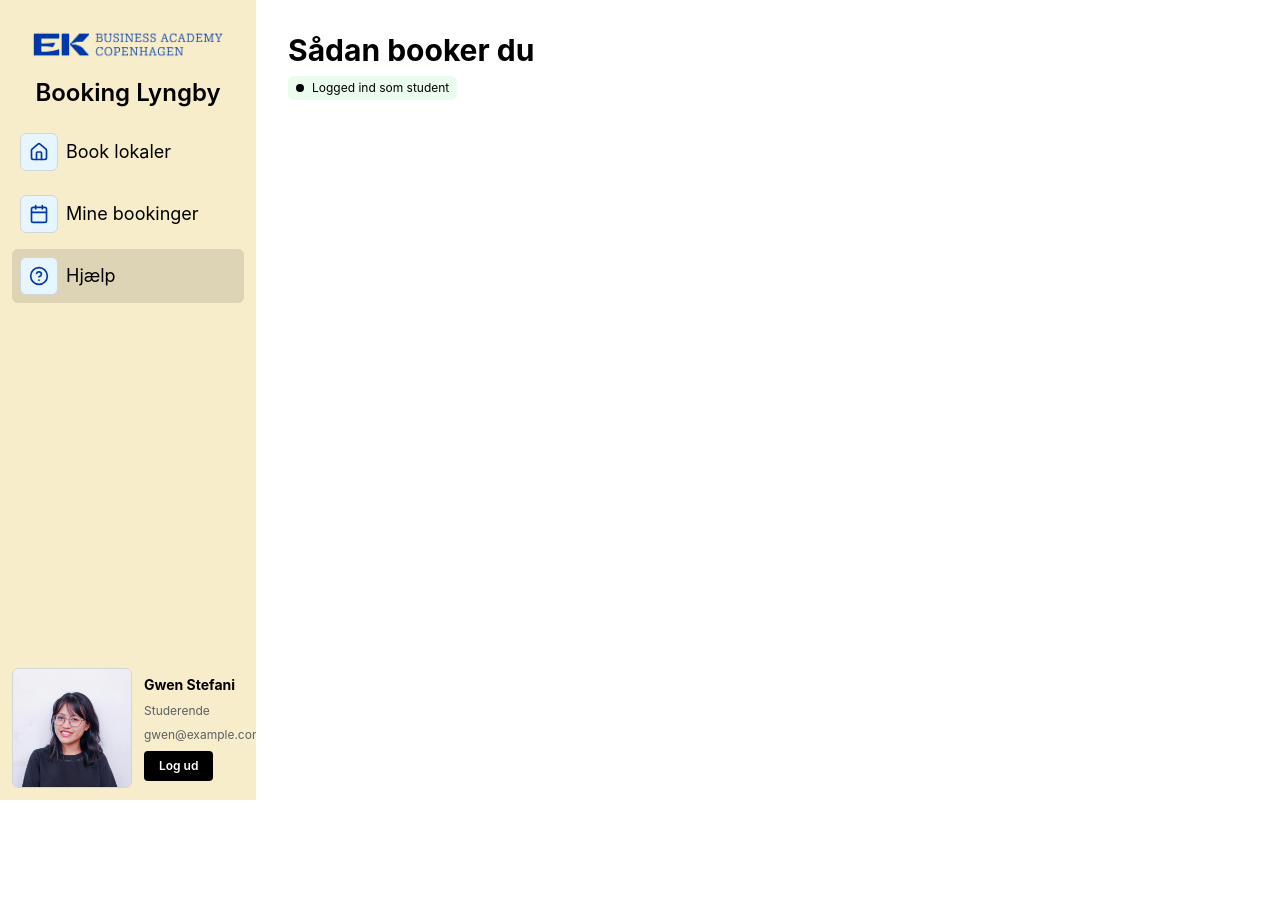
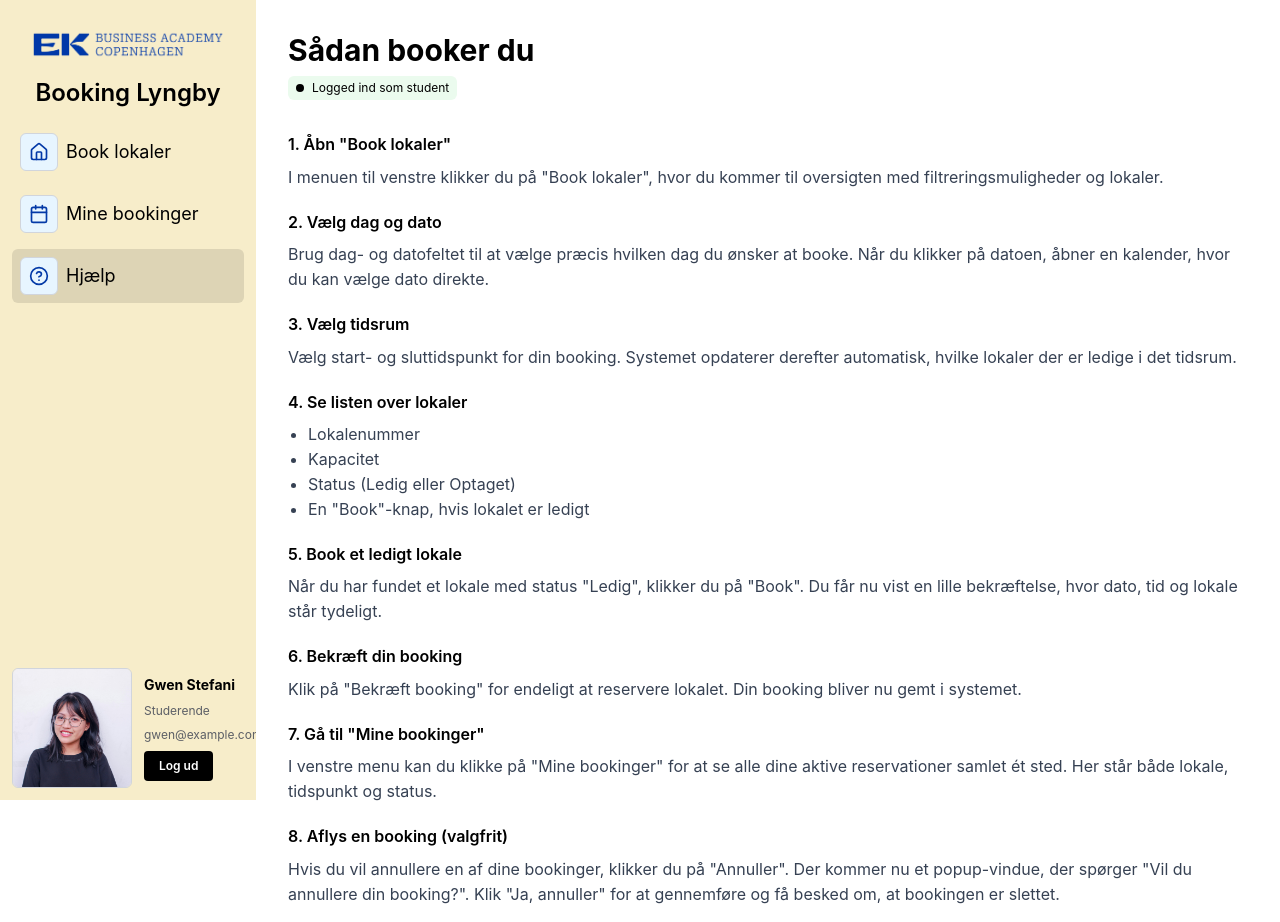
Before and after one commit to t-holmquist/bookingsystem, a Next.js app: page /hjaelp in a window 1280 px wide. Before the commit the page ends 800 px from the top, so only its background shows below. Built offline with nearby package versions, Linux system fonts and the light colour scheme; no server answers.

Commit message:
Add help text

```diff
--- a/app/(main)/bookinger/page.tsx
+++ b/app/(main)/bookinger/page.tsx
@@ -3,7 +3,7 @@ import React from 'react'
 
 const Bookinger = () => {
   return (
-    <div className="flex h-screen bg-white p-8">
+    <div className="flex flex-col h-screen bg-white p-8">
       <Header title="Dine bookinger"/>
   </div>
   )
--- a/app/(main)/hjaelp/page.tsx
+++ b/app/(main)/hjaelp/page.tsx
@@ -1,9 +1,26 @@
-import Header from "@/components/header"
+import Header from "@/components/header";
+import { bookingInstructions } from "@/data/data";
+
+
 
 const HjaelpSide = () => {
-  return <div className="flex h-screen bg-white p-8">
-      <Header title="Sådan booker du"/>
-  </div>
-}
+  return (
+    <div className="flex flex-col h-screen bg-white p-8 gap-8">
+      <Header title="Sådan booker du" />
+      <div className="space-y-1">
+        {bookingInstructions.map((instruction) => (
+          <div key={instruction.step} className="pb-4">
+            <h3 className="font-semibold mb-2">
+              {instruction.step}. {instruction.title}
+            </h3>
+            <p className="text-gray-700">
+              {instruction.description}
+            </p>
+          </div>
+        ))}
+      </div>
+    </div>
+  );
+};
 
-export default HjaelpSide
+export default HjaelpSide;
--- a/data/data.ts
+++ /dev/null
@@ -1,20 +0,0 @@
-import { Home, HelpCircle, Calendar } from "lucide-react"
-
-// Navbar items
-export const navbarItems = [
-  {
-    title: "Book lokaler",
-    href: "/",
-    icon: Home,
-  },
-  {
-    title: "Mine bookinger",
-    href: "/bookinger",
-    icon: Calendar,
-  },
-  {
-    title: "Hjælp",
-    href: "/hjaelp",
-    icon: HelpCircle,
-  },
-]
--- /dev/null
+++ b/data/data.tsx
@@ -0,0 +1,72 @@
+import { Home, HelpCircle, Calendar } from "lucide-react"
+
+// Navbar items
+export const navbarItems = [
+  {
+    title: "Book lokaler",
+    href: "/",
+    icon: Home,
+  },
+  {
+    title: "Mine bookinger",
+    href: "/bookinger",
+    icon: Calendar,
+  },
+  {
+    title: "Hjælp",
+    href: "/hjaelp",
+    icon: HelpCircle,
+  },
+]
+
+
+// JSX included here
+export const bookingInstructions = [
+   {
+     step: 1,
+     title: 'Åbn "Book lokaler"',
+     description: 'I menuen til venstre klikker du på "Book lokaler", hvor du kommer til oversigten med filtreringsmuligheder og lokaler.'
+   },
+   {
+     step: 2,
+     title: "Vælg dag og dato",
+     description: "Brug dag- og datofeltet til at vælge præcis hvilken dag du ønsker at booke. Når du klikker på datoen, åbner en kalender, hvor du kan vælge dato direkte."
+   },
+   {
+     step: 3,
+     title: "Vælg tidsrum",
+     description: "Vælg start- og sluttidspunkt for din booking. Systemet opdaterer derefter automatisk, hvilke lokaler der er ledige i det tidsrum."
+   },
+   {
+     step: 4,
+     title: "Se listen over lokaler",
+     description: (
+       <ul className="list-disc pl-5">
+         <li>Lokalenummer</li>
+         <li>Kapacitet</li>
+         <li>Status (Ledig eller Optaget)</li>
+         <li>En "Book"-knap, hvis lokalet er ledigt</li>
+       </ul>
+     )
+   },
+   {
+     step: 5,
+     title: "Book et ledigt lokale",
+     description: 'Når du har fundet et lokale med status "Ledig", klikker du på "Book". Du får nu vist en lille bekræftelse, hvor dato, tid og lokale står tydeligt.'
+   },
+   {
+     step: 6,
+     title: "Bekræft din booking",
+     description: 'Klik på "Bekræft booking" for endeligt at reservere lokalet. Din booking bliver nu gemt i systemet.'
+   },
+   {
+     step: 7,
+     title: 'Gå til "Mine bookinger"',
+     description: 'I venstre menu kan du klikke på "Mine bookinger" for at se alle dine aktive reservationer samlet ét sted. Her står både lokale, tidspunkt og status.'
+   },
+   {
+     step: 8,
+     title: "Aflys en booking (valgfrit)",
+     description: 'Hvis du vil annullere en af dine bookinger, klikker du på "Annuller". Der kommer nu et popup-vindue, der spørger "Vil du annullere din booking?". Klik "Ja, annuller" for at gennemføre og få besked om, at bookingen er slettet.'
+   }
+ ];
```
